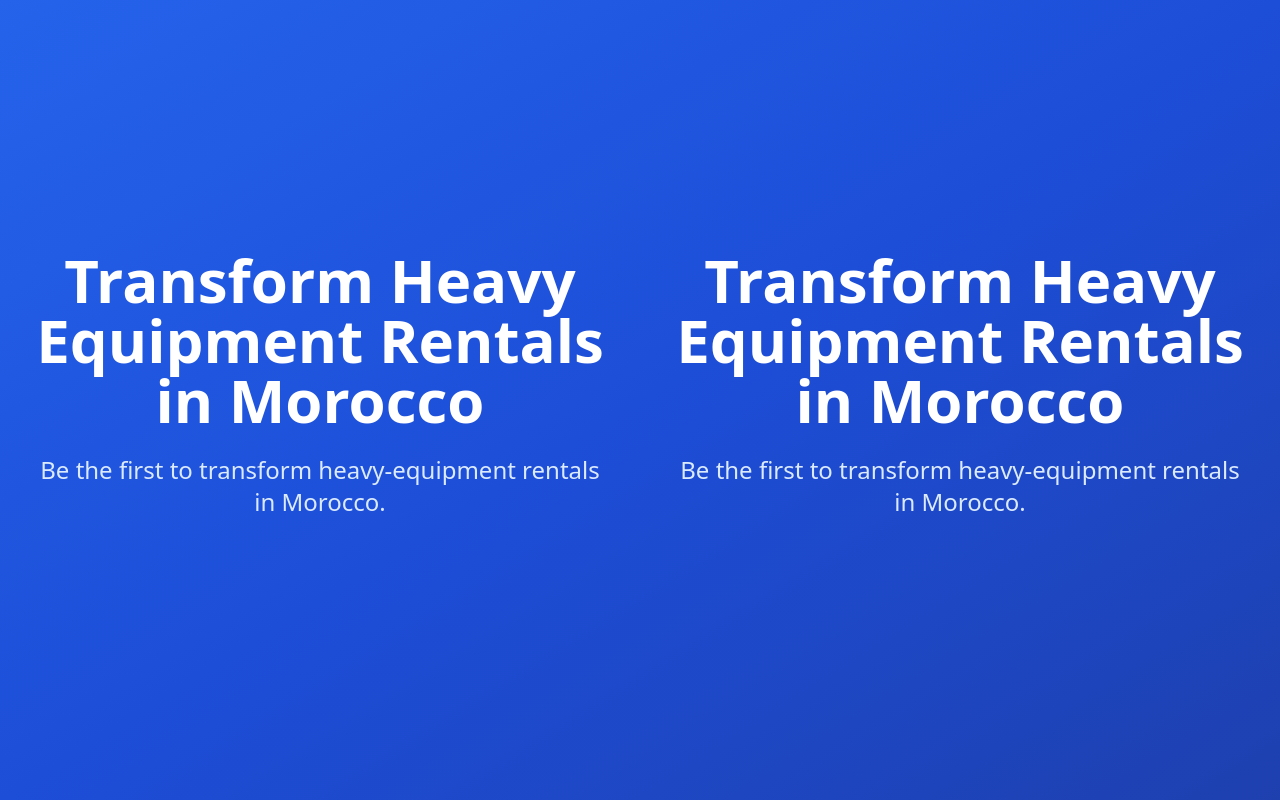
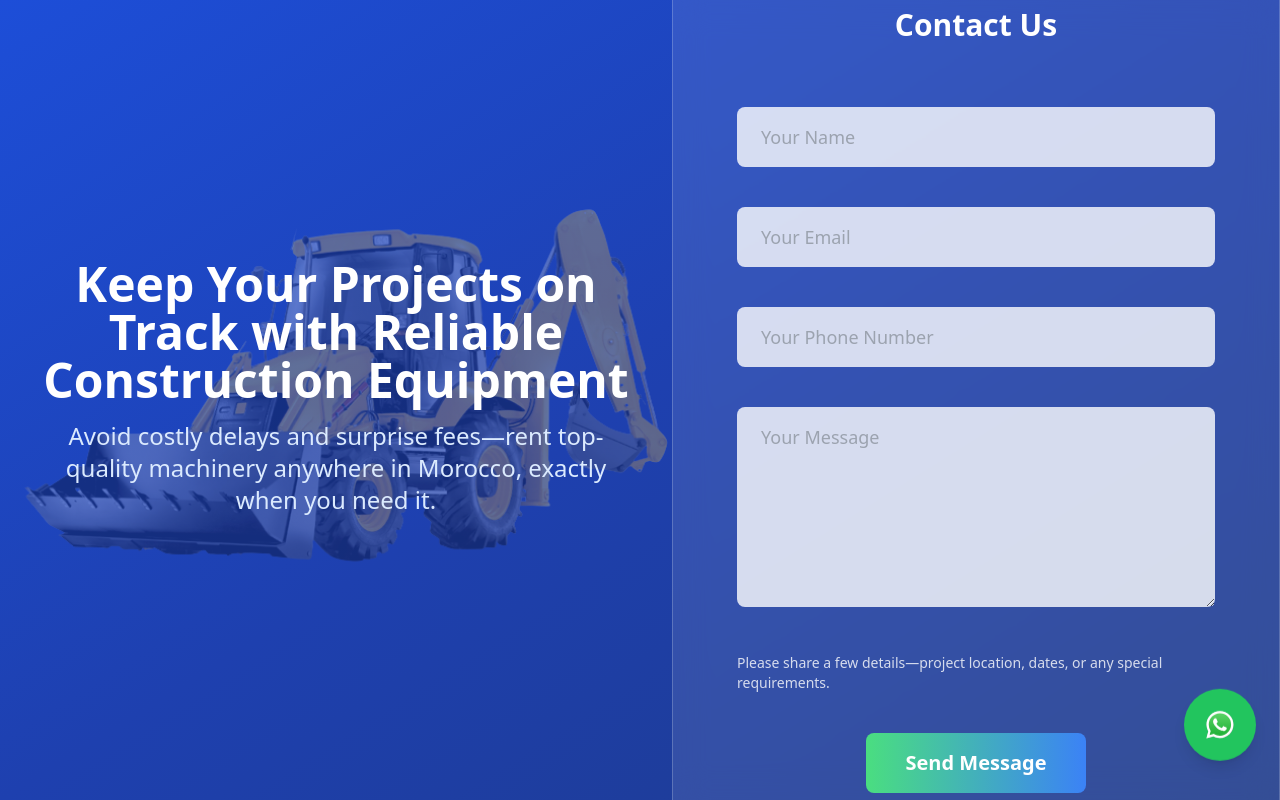
Before and after one commit to DIMATRABO/engin.ma_front, a Next.js app: page /en/marketing in a window 1280 px wide. Built offline with nearby package versions, Linux system fonts and the light colour scheme.

Commit message:
implement form

```diff
--- a/components/ui/ContactLanding.tsx
+++ b/components/ui/ContactLanding.tsx
@@ -1,35 +1,168 @@
 'use client'
 
-import { useTranslations } from 'next-intl';
+import { useTranslations, useLocale } from 'next-intl';
+import Image from 'next/image';
+import { useForm } from 'react-hook-form';
+import { zodResolver } from '@hookform/resolvers/zod';
+import { z } from 'zod';
+
+// Define the form schema with Zod
+const contactFormSchema = z.object({
+  name: z.string().min(2, 'Name must be at least 2 characters'),
+  email: z.string().email('Please enter a valid email address'),
+  phone: z.string().min(10, 'Phone number must be at least 10 digits').regex(/^[+]?[\d\s\-\(\)]+$/, 'Please enter a valid phone number'),
+  message: z.string().min(10, 'Message must be at least 10 characters'),
+});
+
+type ContactFormData = z.infer<typeof contactFormSchema>;
 
 export default function ContactLanding() {
-  const t = useTranslations('marketing.hero');
+  const tLeft = useTranslations('contactLanding.left');
+  const tRight = useTranslations('contactLanding.right');
+  const locale = useLocale();
+  const dir = locale === 'ar' ? 'rtl' : 'ltr';
+
+  const {
+    register,
+    handleSubmit,
+    formState: { errors, isSubmitting },
+    reset,
+  } = useForm<ContactFormData>({
+    resolver: zodResolver(contactFormSchema),
+  });
+
+  const onSubmit = async (data: ContactFormData) => {
+    try {
+      // Handle form submission here
+      console.log('Form data:', data);
+
+      // You can add your API call here
+      // await submitContactForm(data);
+
+      // Reset form after successful submission
+      reset();
+
+      // You could show a success message here
+      alert('Message sent successfully!');
+    } catch (error) {
+      console.error('Error submitting form:', error);
+      // Handle error (show error message to user)
+      alert('Failed to send message. Please try again.');
+    }
+  };
 
   return (
-    <>
-      <section className="h-screen bg-gradient-to-br from-blue-600 via-blue-700 to-blue-800 text-white overflow-hidden flex items-center justify-center">
-        <div className="flex max-w-7xl mx-auto px-4 sm:px-6 lg:px-8 py-20 lg:py-32">
-          <div className="text-center max-w-4xl mx-auto">
-            <h1 className="text-4xl md:text-5xl lg:text-6xl font-bold mb-6 leading-tight">
-              {t('title')}
-            </h1>
-            <p className="text-xl md:text-2xl mb-8 text-blue-100 max-w-3xl mx-auto">
-              {t('subtitle')}
-            </p>
-          </div>
+    <section
+      dir={dir}
+      className="min-h-screen bg-gradient-to-br from-blue-700 via-blue-800 to-blue-900 text-white overflow-hidden flex flex-col lg:flex-row"
+    >
+      {/* Left: Welcome Section */}
+      <div className="flex-1 flex items-center justify-center px-4 sm:px-6 lg:px-8 py-20 relative">
+        <div className="absolute inset-0 w-full h-full flex items-center justify-center pointer-events-none select-none">
+          <Image
+            src="/images/backhoe.webp"
+            alt={tLeft('title')}
+            fill
+            style={{ objectFit: 'contain', opacity: 0.3 }}
+            className="z-0 rounded-2xl"
+            priority
+          />
         </div>
+        <div className="text-center max-w-4xl mx-auto flex flex-col items-center relative z-10">
+          <h1 className="text-3xl md:text-4xl lg:text-5xl font-bold mb-4 leading-tight">
+            {tLeft('title')}
+          </h1>
+          <p className="text-xl md:text-2xl mb-6 text-blue-100 max-w-3xl mx-auto">
+            {tLeft('subtitle')}
+          </p>
+        </div>
+      </div>
 
-        <div className="flex max-w-7xl mx-auto px-4 sm:px-6 lg:px-8 py-20 lg:py-32">
-          <div className="text-center max-w-4xl mx-auto">
-            <h1 className="text-4xl md:text-5xl lg:text-6xl font-bold mb-6 leading-tight">
-              {t('title')}
-            </h1>
-            <p className="text-xl md:text-2xl mb-8 text-blue-100 max-w-3xl mx-auto">
-              {t('subtitle')}
-            </p>
-          </div>
+      {/* Right: Contact Form */}
+      <div className="flex-1 flex items-center justify-center lg:h-screen relative">
+        <div className="w-full h-full flex items-center justify-center">
+          <form
+            onSubmit={handleSubmit(onSubmit)}
+            className="bg-white bg-opacity-10 backdrop-blur-lg border border-white/20 p-8 lg:p-16 flex flex-col justify-center gap-8 lg:gap-10 items-center w-full max-w-3xl py-16 lg:py-24"
+          >
+            <h2 className="text-2xl lg:text-3xl font-semibold mb-4 lg:mb-6 text-white">
+              {tRight('title')}
+            </h2>
+
+            <div className="w-full">
+              <input
+                {...register('name')}
+                type="text"
+                placeholder={tRight('namePlaceholder')}
+                className="w-full px-4 lg:px-6 py-3 lg:py-4 rounded-lg bg-white bg-opacity-80 text-gray-900 text-base lg:text-lg focus:outline-none focus:ring-2 focus:ring-blue-400"
+              />
+              {errors.name && (
+                <p className="text-red-300 text-sm mt-1">{errors.name.message}</p>
+              )}
+            </div>
+
+            <div className="w-full">
+              <input
+                {...register('email')}
+                type="email"
+                placeholder={tRight('emailPlaceholder')}
+                className="w-full px-4 lg:px-6 py-3 lg:py-4 rounded-lg bg-white bg-opacity-80 text-gray-900 text-base lg:text-lg focus:outline-none focus:ring-2 focus:ring-blue-400"
+              />
+              {errors.email && (
+                <p className="text-red-300 text-sm mt-1">{errors.email.message}</p>
+              )}
+            </div>
+
+            <div className="w-full">
+              <input
+                {...register('phone')}
+                type="text"
+                inputMode='tel'
+                placeholder={tRight('phonePlaceholder')}
+                className="w-full px-4 lg:px-6 py-3 lg:py-4 rounded-lg bg-white bg-opacity-80 text-gray-900 text-base lg:text-lg focus:outline-none focus:ring-2 focus:ring-blue-400"
+              />
+              {errors.phone && (
+                <p className="text-red-300 text-sm mt-1">{errors.phone.message}</p>
+              )}
+            </div>
+
+            <div className="w-full">
+              <textarea
+                {...register('message')}
+                placeholder={tRight('messagePlaceholder')}
+                rows={6}
+                className="w-full px-4 lg:px-6 py-3 lg:py-4 rounded-lg bg-white bg-opacity-80 text-gray-900 text-base lg:text-lg focus:outline-none focus:ring-2 focus:ring-blue-400"
+              />
+              {errors.message && (
+                <p className="text-red-300 text-sm mt-1">{errors.message.message}</p>
+              )}
+            </div>
+
+            <p dir={dir} className="w-full text-sm text-white/80">{tRight('messageHelper')}</p>
+
+            <button
+              type="submit"
+              disabled={isSubmitting}
+              className="bg-gradient-to-r from-green-400 to-blue-500 hover:scale-105 transform text-white font-bold py-3 lg:py-4 px-6 lg:px-10 rounded-lg text-base lg:text-xl transition duration-200 disabled:opacity-50 disabled:cursor-not-allowed disabled:hover:scale-100"
+            >
+              {isSubmitting ? 'Sending...' : tRight('submit')}
+            </button>
+          </form>
         </div>
-      </section>
-    </>
-  )
+<a
+          href={`https://wa.me/212646737878`}
+          target="_blank"
+          rel="noopener noreferrer"
+          className={'absolute bottom-6 bg-green-500 hover:bg-green-600 p-5 rounded-full shadow-lg animate-bounce ' + (dir === 'ltr' ? 'right-6' : 'left-6')}
+        >
+          <Image
+            src="/icons/whatsapp.svg"
+            alt="WhatsApp"
+            width={32}
+            height={32}
+          />
+        </a>
+      </div>
+    </section>
+  );
 }
--- a/i18n/routing.ts
+++ b/i18n/routing.ts
@@ -1,10 +1,10 @@
-import {defineRouting} from 'next-intl/routing';
+import { defineRouting } from "next-intl/routing";
 
 export const routing = defineRouting({
   // A list of all locales that are supported
-  locales: ['en', 'ar', 'fr'],
+  locales: ["en", "ar", "fr"],
   // Used when no locale matches
-  defaultLocale: 'en'
+  defaultLocale: "ar",
 });
 
 export type Locale = (typeof routing.locales)[number];
--- a/messages/ar.json
+++ b/messages/ar.json
@@ -240,8 +240,18 @@
   },
   "contactLanding": {
     "left": {
-      "title": "حوّل تأجير المعدات الثقيلة في المغرب",
-      "subtitle": "كن الأول في تحويل تأجير المعدات الثقيلة في المغرب."
+      "title": "حافظ على سير مشاريعك بمعدات بناء موثوقة",
+      "subtitle": "تجنب التأخيرات المكلفة والرسوم المفاجئة—استأجر أفضل المعدات في أي مكان بالمغرب عندما تحتاج إليها."
+    },
+    "right": {
+      "title": "تواصل معنا",
+      "namePlaceholder": "اسمك",
+      "emailPlaceholder": "بريدك الإلكتروني",
+      "phonePlaceholder": "رقم هاتفك",
+      "messagePlaceholder": "رسالتك",
+      "messageHelper": "يرجى مشاركة بعض التفاصيل—موقع المشروع، التواريخ، أو أي متطلبات خاصة.",
+      "submit": "إرسال",
+      "whatsappLabel": "الدردشة عبر واتساب"
     }
   }
 }
--- a/messages/en.json
+++ b/messages/en.json
@@ -247,8 +247,18 @@
   },
   "contactLanding": {
     "left": {
-      "title": "Transform Heavy Equipment Rentals in Morocco",
-      "subtitle": "Be the first to transform heavy-equipment rentals in Morocco."
+      "title": "Keep Your Projects on Track with Reliable Construction Equipment",
+      "subtitle": "Avoid costly delays and surprise fees—rent top-quality machinery anywhere in Morocco, exactly when you need it."
+    },
+    "right": {
+      "title": "Contact Us",
+      "namePlaceholder": "Your Name",
+      "emailPlaceholder": "Your Email",
+      "phonePlaceholder": "Your Phone Number",
+      "messagePlaceholder": "Your Message",
+      "messageHelper": "Please share a few details—project location, dates, or any special requirements.",
+      "submit": "Send Message",
+      "whatsappLabel": "Chat on WhatsApp"
     }
   }
 }
--- a/messages/fr.json
+++ b/messages/fr.json
@@ -240,8 +240,18 @@
   },
   "contactLanding": {
     "left": {
-      "title": "Transformez la Location d'Équipements Lourds au Maroc",
-      "subtitle": "Soyez le premier à transformer la location d'équipements lourds au Maroc."
+      "title": "Gardez vos chantiers sur la bonne voie avec du matériel fiable",
+      "subtitle": "Évitez les retards coûteux et les frais cachés : louez des engins haut de gamme partout au Maroc, quand vous en avez besoin."
+    },
+    "right": {
+      "title": "Contactez-nous",
+      "namePlaceholder": "Votre nom",
+      "emailPlaceholder": "Votre e-mail",
+      "phonePlaceholder": "Votre numéro de téléphone",
+      "messagePlaceholder": "Votre message",
+      "messageHelper": "Donnez-nous quelques détails : lieu du chantier, dates ou besoins spécifiques.",
+      "submit": "Envoyer",
+      "whatsappLabel": "Discuter sur WhatsApp"
     }
   }
 }
```
Also changed, not shown: public/icons/whatsapp.svg (added), public/images/backhoe.webp (added).
